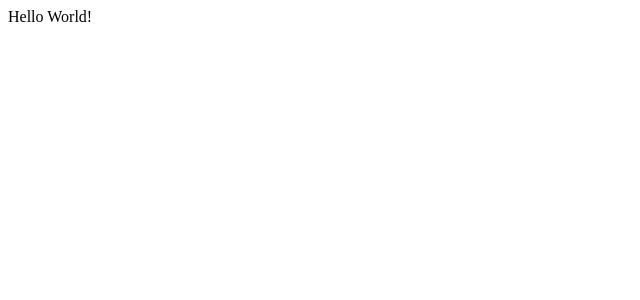
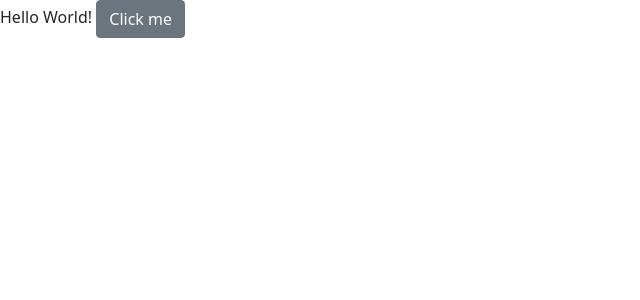
Before and after one commit to juanquimulki/co2emission-front, a Vue app: page / in a window 1280 px wide. Shown: the top 300 px of the page, without its empty margins (0-640 px from the left). Built offline with nearby package versions, Linux system fonts and the light colour scheme.

Commit message:
Adding Bootstrap

```diff
--- a/package.json
+++ b/package.json
@@ -8,8 +8,10 @@
     "lint": "vue-cli-service lint"
   },
   "dependencies": {
+    "bootstrap": "^5.1.3",
+    "bootstrap-vue": "^2.21.2",
     "core-js": "^3.6.5",
-    "vue": "^2.6.11"
+    "vue": "^2.6.14"
   },
   "devDependencies": {
     "@vue/cli-plugin-babel": "~4.5.0",
--- a/src/App.vue
+++ b/src/App.vue
@@ -1,5 +1,5 @@
 <template>
-  <div id="app">Hello World!</div>
+  <div id="app">Hello World! <b-button>Click me</b-button></div>
 </template>
 
 <script>
```
Also changed, not shown: src/main.js (+12 -0 lines), 1 other file (tests, documents, lock files or other folders).
